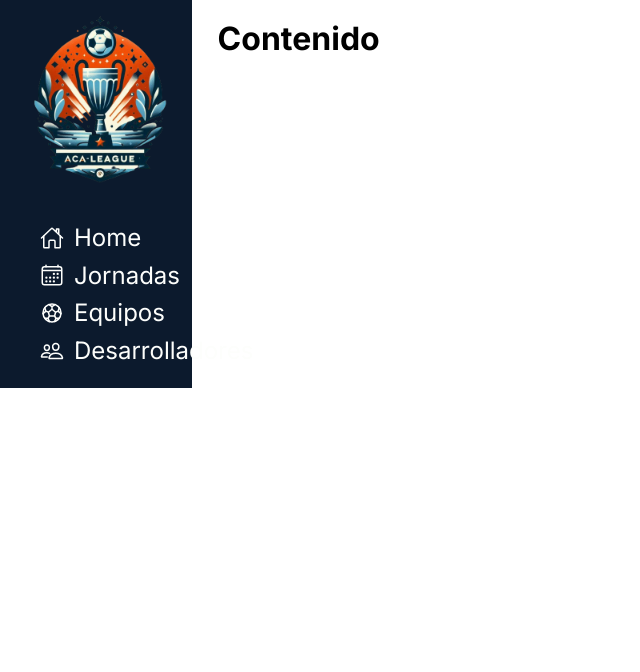
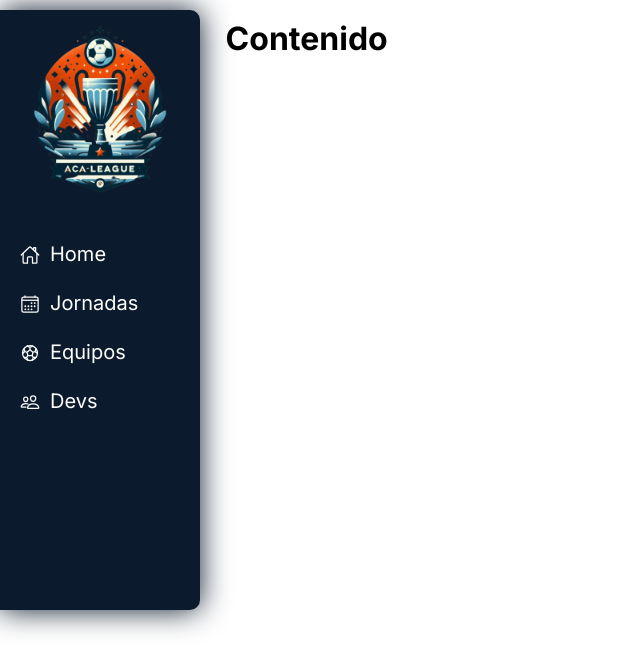
Before and after one commit to DiegoMoctezuma/AcaLeague-NextJS, a Next.js app: page / in a window 1280 px wide. Shown: the top 672 px of the page, without its empty margins (0-640 px from the left). Built offline with nearby package versions, Linux system fonts and the light colour scheme.

Commit message:
Creación de componentes y cambio de estilos

```diff
--- /dev/null
+++ b/src/components/Banner/Banner.module.scss
@@ -0,0 +1,24 @@
+.container{
+    font-size: 120px;
+    width: 80vw;
+    height: 50vh;
+    background-image: url('/cancha.jpg');
+    background-size: cover;
+    background-position: center;
+    border-radius: 25px;
+    margin-top: 10px;
+}
+
+.overlay{
+    height: 100%;
+    background-color: rgba(0, 0, 0, 0.5);
+    border-radius: 25px;
+    color: var(--White);
+    box-shadow: 0 0 10px 5px var(--White);
+
+    display: flex;
+    justify-content: flex-start;
+    align-items: center;
+    gap: 0.5em;
+    padding-left: .25em;
+}
--- a/src/components/Layaout/Aside/Aside.module.scss
+++ b/src/components/Layaout/Aside/Aside.module.scss
@@ -1,33 +1,44 @@
 .container{
-    max-width: 15vw;
-    font-size: 24px;
+    font-size: 20px;
     display: flex;
     flex-direction: column;
 
     background-color: var(--AzulMarino);
+    box-shadow: 0 0 30px var(--AzulMarino);
+    margin-top: 10px;
+    border-radius: 0 10px 10px 0;
+    max-height: 75vh;
 }
 
 .navSection{
     display: flex;
     align-items: center;
+    max-width: 100%;
 
     ul{
         list-style: none;
         display: flex;
         flex-direction: column;
-        gap: 10px;
+        padding: 0;
 
-        li a{
-            display: flex;
-            align-items: center;
-            gap: 10px;
+        a{
 
+            width: 100%;
             color: var(--White);
             text-decoration: none;
 
-            transition: 0.4s;
-            &:hover{
-                color: #e8832f;
+
+            li{
+                width: 100%;
+                display: flex;
+                align-items: center;
+                gap: 10px;
+                padding: 0.65em 1em;
+                transition: 0.3s;
+
+                &:hover{
+                    background-color: #033152;
+                }
             }
         }
     }
--- a/src/components/Layaout/Aside/Aside.tsx
+++ b/src/components/Layaout/Aside/Aside.tsx
@@ -28,7 +28,7 @@ const links = [
         href: '/equipos'
     },
     {
-        name: 'Desarrolladores',
+        name: 'Devs',
         icon: IoPeopleOutline,
         href: '/desarrolladores'
     }
@@ -42,12 +42,12 @@ export default function Header() {
                 <ul>
                     {
                         links.map(link => (
-                            <li>
-                                <Link key={link.name} href={link.href}>
+                            <Link key={link.name} href={link.href}>
+                                <li>
                                     <link.icon />
                                     {link.name}
-                                </Link>
-                            </li>
+                                </li>
+                            </Link>
                         ))
                     }
                 </ul>
--- a/src/components/Layaout/Layaout.module.scss
+++ b/src/components/Layaout/Layaout.module.scss
@@ -1,4 +1,5 @@
 .container{
     display: flex;
     gap: 2vw;
+    min-height: 100vh;
 }
```
Also changed, not shown: src/components/Banner/Banner.tsx (added, +17 -0 lines), src/components/Boton/Boton.module.scss (added, +16 -0 lines), src/components/Boton/Boton.tsx (added, +28 -0 lines).
